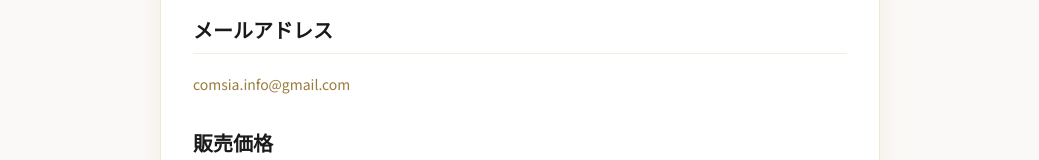
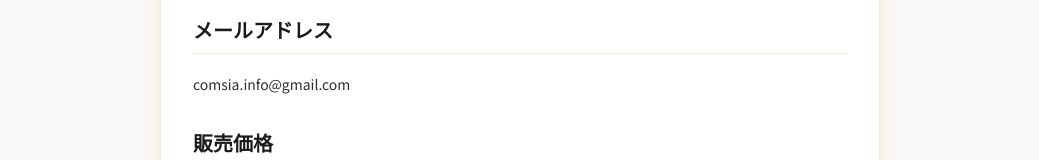
Before and after one commit to white-night-job/white-night-job, a Next.js app: page /legal in a window 1280 px wide. Shown: the part 747-907 px from the top of the page, without its empty margins (120-1159 px from the left). Built offline with nearby package versions, Linux system fonts and the light colour scheme; no server answers.

Commit message:
特定商取引法

```diff
--- a/src/app/legal/page.tsx
+++ b/src/app/legal/page.tsx
@@ -41,16 +41,7 @@ export default function LegalPage() {
         {
           id: "email",
           title: "メールアドレス",
-          content: (
-            <p>
-              <a
-                href="mailto:comsia.info@gmail.com"
-                className="text-gold-dark hover:underline"
-              >
-                comsia.info@gmail.com
-              </a>
-            </p>
-          ),
+          content: <p>comsia.info@gmail.com</p>,
         },
         {
           id: "price",
```
